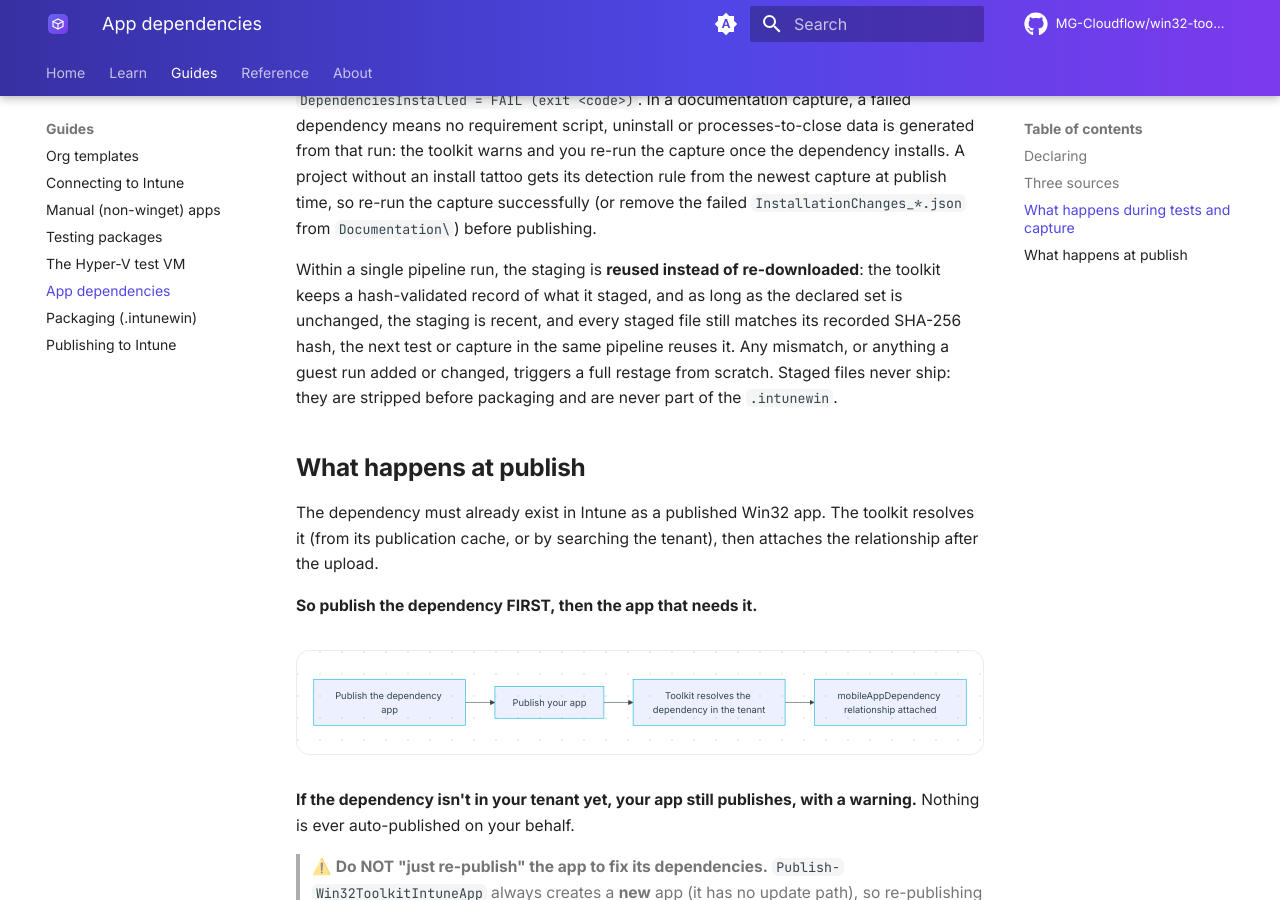
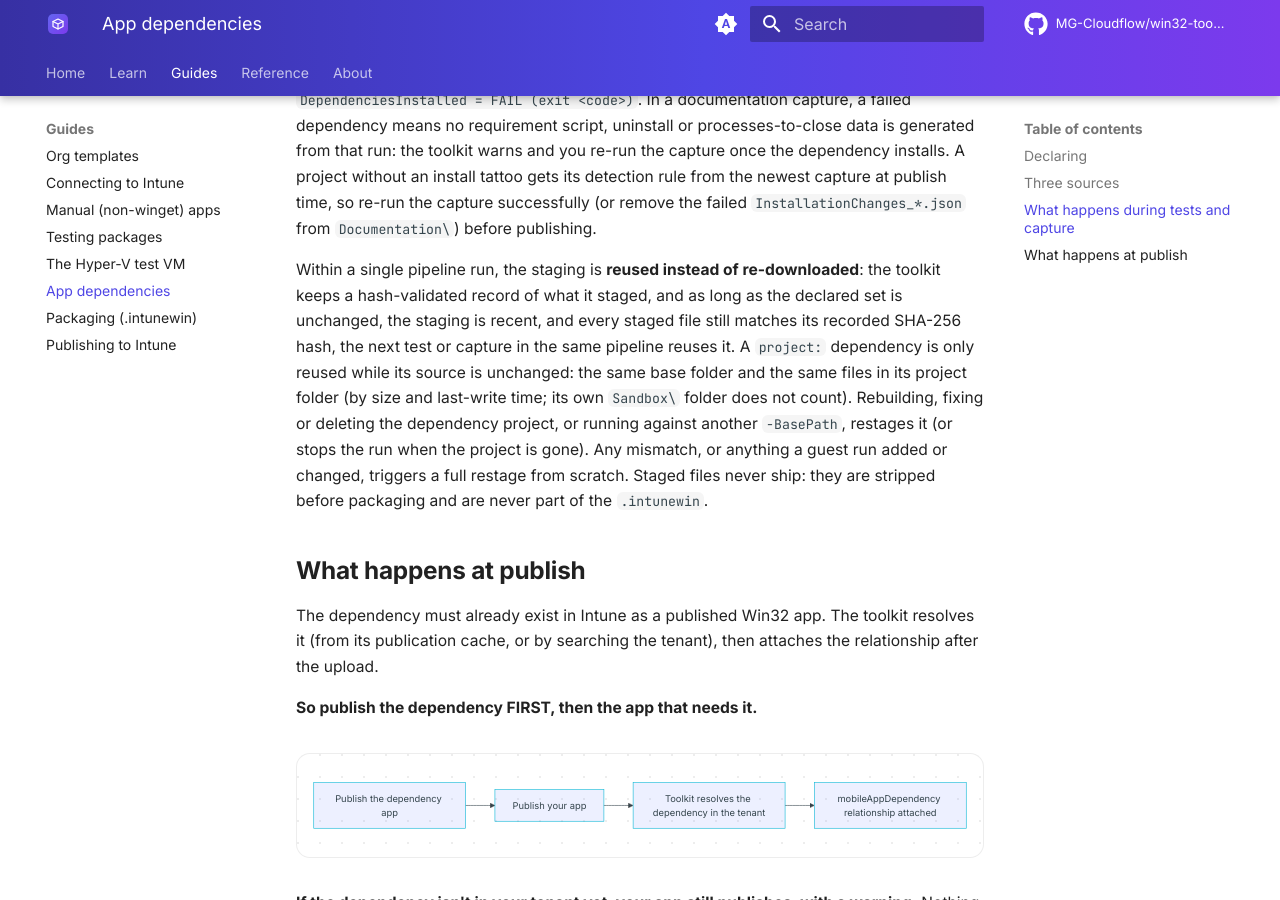
Before and after one commit to MG-Cloudflow/win32-toolkit, an MkDocs documentation site: the page built from docs/dependencies.md, in a window 1280 px wide and 900 px high, scrolled down 1918 px. Built offline with MkDocs 1.6.1 and Material for MkDocs 9.7.7, drawn with Linux system fonts in a browser that asks for light colours; comment, search, counter and statistics services are not loaded.

Commit message:
fix(test): restage a project: dependency whose source changed or is gone
The dependency staging reuse (d745c67, on main) validated only the staged
copy against its marker, never the copy's source. A dependency project
that was rebuilt (-Force at the same version), fixed by hand or deleted
within the marker's 6 h kept being served from the old copy: 'Dependencies
already staged (hash-validated, 1 item(s)) - reusing.' while the staged
Invoke-AppDeployToolkit.ps1 was still '# DepR v1 (original, broken)' and
the source was v2 (re-verification 2026-10-21, B3 r1.1, repro-reuse.json).
The typical loop - a test fails on a broken dependency, the operator
fixes it and re-tests - installed the old copy again; a capture would
derive detection and uninstall data from it; a deleted source skipped
the 'project was not found' fail-closed check.

The reuse identity (a fifth safety property) now covers each project:
dependency's source: the full path of <base>\Projects\<Template>\<Name>
and a metadata fingerprint of every file in it except its own top-level
Sandbox\ (the folder the copy leaves out): relative path, length and
LastWriteTimeUtc ticks, ordinal-sorted. winget: and intune: keep
'Source:Ref'; the marker schema is unchanged. A source that cannot be
identified (no base folder, no Invoke-AppDeployToolkit.ps1, a read
error) means no reuse, without an extra $Error record: the staging runs
its normal checks and throws W32T.DependencyNotStaged. The marker path
no longer depends on the identity, so the fail-closed path removes an
earlier marker, a restage removes the old marker first, and a new one is
written only with an identity.

Tests: DependencyStaging.unit [13] (an unchanged source is still reused,
also after a write under its Sandbox\; a rewritten source script and a
changed Files\ file restage the new bytes with no 'already staged'; a
deleted source throws W32T.DependencyNotStaged with no reuse, no marker,
nothing staged); [8], [10] and [12] still pass; fails without the fix.

Co-Authored-By: Claude Opus 5.5 <noreply@anthropic.com>

```diff
--- a/docs/dependencies.md
+++ b/docs/dependencies.md
@@ -79,9 +79,12 @@ the failed `InstallationChanges_*.json` from `Documentation\`) before publishing
 Within a single pipeline run, the staging is **reused instead of re-downloaded**: the toolkit keeps a
 hash-validated record of what it staged, and as long as the declared set is unchanged, the staging is
 recent, and every staged file still matches its recorded SHA-256 hash, the next test or capture in the same
-pipeline reuses it. Any mismatch, or anything a guest run added or changed, triggers a full restage from
-scratch. Staged files never ship: they are stripped before packaging and are never part of the
-`.intunewin`.
+pipeline reuses it. A `project:` dependency is only reused while its source is unchanged: the same base
+folder and the same files in its project folder (by size and last-write time; its own `Sandbox\` folder
+does not count). Rebuilding, fixing or deleting the dependency project, or running against another
+`-BasePath`, restages it (or stops the run when the project is gone). Any mismatch, or anything a guest run
+added or changed, triggers a full restage from scratch. Staged files never ship: they are stripped before
+packaging and are never part of the `.intunewin`.
 
 ## What happens at publish
 
```
Also changed, not shown: docs/configuration.md (+1 -1 lines), 2 other files.
